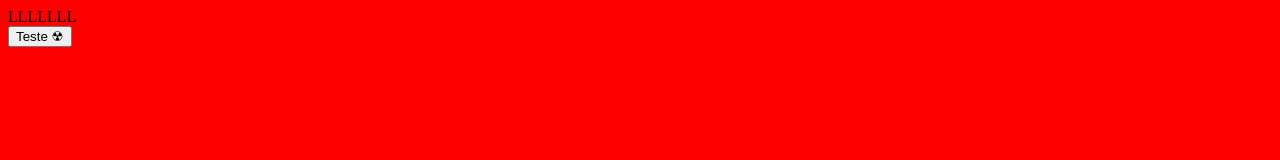
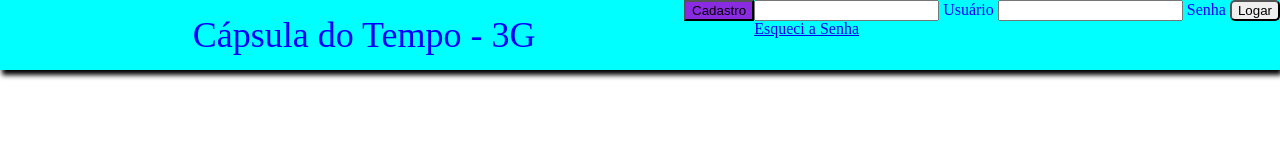
Before and after one commit to carvalhoemanu/g243g2t, a plain HTML site: page index.html in a window 1280 px wide. Drawn offline with Linux system fonts and the light colour scheme.

Commit message:
04/06/2024

```diff
--- a/estilo/base.css
+++ b/estilo/base.css
@@ -1,3 +1,28 @@
-body{
-    background-color: red;
+@import url(reset.css);
+.barra{
+    width: 100vw;
 }
+.barra_conteudo {
+    background-color: aqua;
+    width: 100vw;
+    height: 70px;
+    display: flex;
+    flex-direction: row;
+    justify-content: end;
+    color: blue;
+    box-shadow: 2px 5px 5px black;
+}
+.btn {
+        background-color: blueviolet;
+        cursor: pointer;
+}
+.login button {
+    border-radius: 5px;
+}
+.barra_info {
+    width: 50vw;
+    display: flex;
+    justify-content: center;
+    align-items: center;
+    font-size: 36px;
+}
--- a/estilo/reset.css
+++ b/estilo/reset.css
@@ -0,0 +1,48 @@
+/* http://meyerweb.com/eric/tools/css/reset/
+   v2.0 | 20110126
+   License: none (public domain)
+*/
+
+html, body, div, span, applet, object, iframe,
+h1, h2, h3, h4, h5, h6, p, blockquote, pre,
+a, abbr, acronym, address, big, cite, code,
+del, dfn, em, img, ins, kbd, q, s, samp,
+small, strike, strong, sub, sup, tt, var,
+b, u, i, center,
+dl, dt, dd, ol, ul, li,
+fieldset, form, label, legend,
+table, caption, tbody, tfoot, thead, tr, th, td,
+article, aside, canvas, details, embed,
+figure, figcaption, footer, header, hgroup,
+menu, nav, output, ruby, section, summary,
+time, mark, audio, video {
+	margin: 0;
+	padding: 0;
+	border: 0;
+	font-size: 100%;
+	font: inherit;
+	vertical-align: baseline;
+}
+/* HTML5 display-role reset for older browsers */
+article, aside, details, figcaption, figure,
+footer, header, hgroup, menu, nav, section {
+	display: block;
+}
+body {
+	line-height: 1;
+}
+ol, ul {
+	list-style: none;
+}
+blockquote, q {
+	quotes: none;
+}
+blockquote:before, blockquote:after,
+q:before, q:after {
+	content: '';
+	content: none;
+}
+table {
+	border-collapse: collapse;
+	border-spacing: 0;
+}
--- a/index.html
+++ b/index.html
@@ -10,12 +10,36 @@
 <script src="./script/script.js" defer></script>
 
 <body>
-    <header>
-        <span id="textoHeader"></span>
+    <header class="barra">
+<div class="barra_conteudo">
+    <div class="barra_info">
+    <h1>Cápsula do Tempo - 3G</h1>
+    </div>
+    <div class="barra_cadastro">
+        <a href="cadastro.html"><button class="btn">Cadastro</button></a>
 
+    </div>
+    <div class="barra_login">
+       <div class="form_base">
+        <form class="login">
+            <input type="text" id="usuario" name="usuario" class="login_usuario">
+            <label for="usuario">Usuário</label>
+            <input type="password" id="senha" name="senha" class="login_usuario">
+            <label for="senha">Senha</label>
+            <button type="submit">Logar</button>
+
+
+    </form>
+
+
+    </div>
+    <div class="form_esqueci_senha"></div>
+      <a href="esqueci_senha.html">Esqueci a Senha</a>
+    </div >
+    </div>
+
+</div>
     </header>
-    <button id="btnTeste">Teste &#9762;</button>
-
 
 </body>
 </html>
```
Also changed, not shown: cadastro.html (added, +13 -0 lines), esqueci_senha.html (added, +13 -0 lines).
